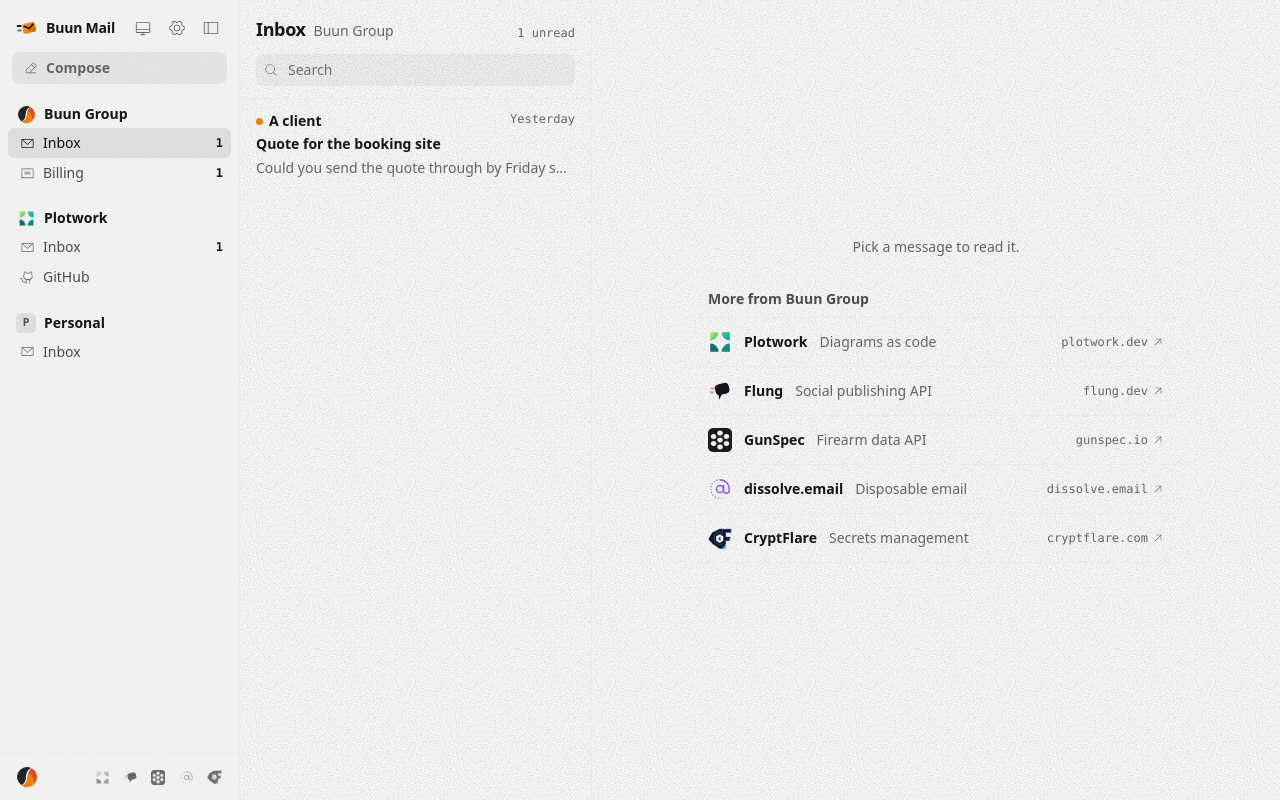
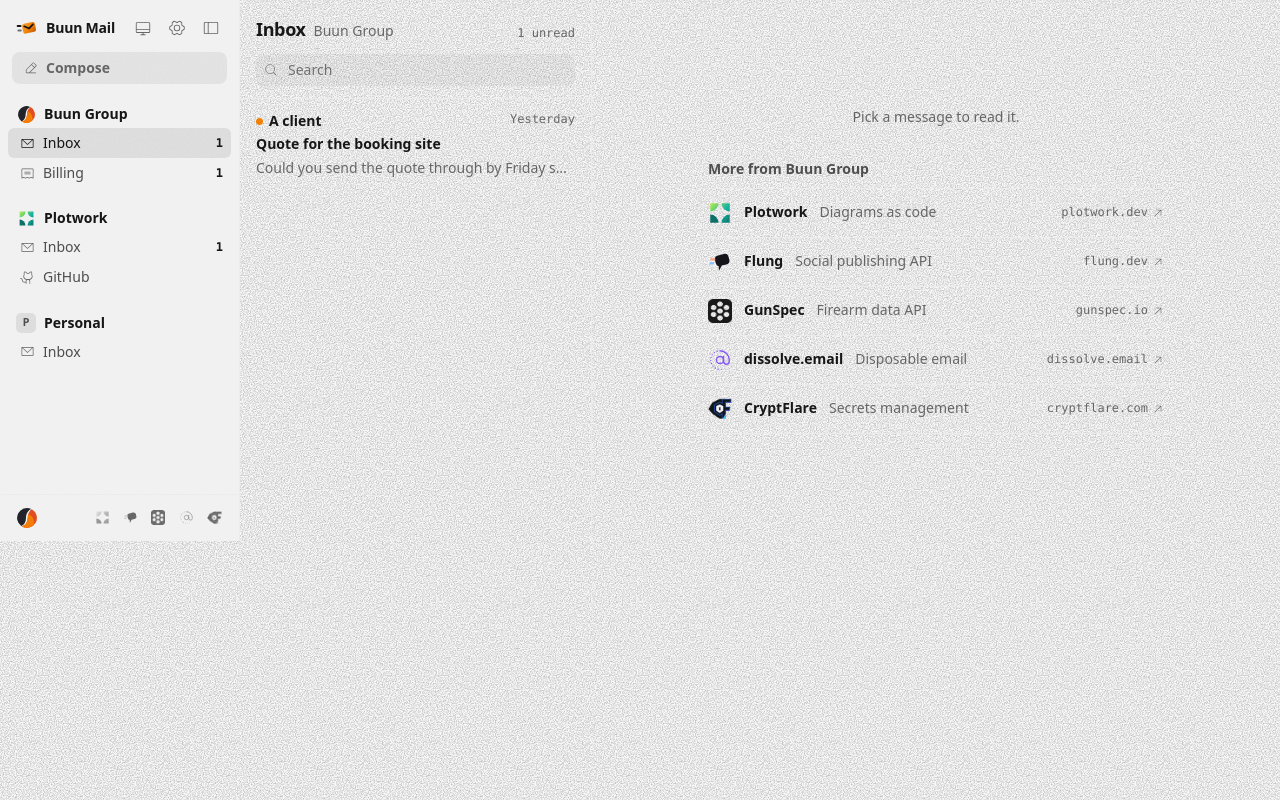
Before and after one commit to buun-group/buun-mail, a React (Vite) app in the folder apps/desktop/ui/: page / in a window 1280 px wide. Built offline with nearby package versions, Linux system fonts and the light colour scheme; a web font is replaced by a local one.

Commit message:
fix(ui): paper grain as real elements so the switch works in WebKitGTK
The grain was two body pseudo-elements; the desktop webview kept them on
screen after the switch. It is now a Grain component that is mounted or
unmounted, which every engine honours. A test checks both layers go.

```diff
--- a/apps/desktop/ui/src/App.tsx
+++ b/apps/desktop/ui/src/App.tsx
@@ -2,6 +2,7 @@ import { Splash } from '@buun-mail/brand/react'
 import { useCallback, useState } from 'react'
 import type { ReactNode } from 'react'
 
+import { Grain } from './components/Grain/Grain'
 import { MessageList } from './components/MessageList/MessageList'
 import { Reader } from './components/Reader/Reader'
 import { Settings } from './components/Settings/Settings'
@@ -67,6 +68,7 @@ export function App(): ReactNode {
         editing={editing}
         onEditing={setEditing}
       />
+      {preferences.grain && <Grain />}
       <Splash done={mailbox.ready} />
     </div>
   )
--- /dev/null
+++ b/apps/desktop/ui/src/components/Grain/Grain.css
@@ -0,0 +1,18 @@
+.grain {
+  position: fixed;
+  inset: 0;
+  background: var(--grain-image) 0 0 / 200px 200px;
+  filter: var(--grain-filter);
+  pointer-events: none;
+}
+
+.grain--under {
+  z-index: 0;
+  opacity: var(--grain-opacity);
+}
+
+.grain--over {
+  z-index: 100;
+  opacity: var(--grain-over-opacity);
+  mix-blend-mode: overlay;
+}
--- /dev/null
+++ b/apps/desktop/ui/src/components/Grain/Grain.tsx
@@ -0,0 +1,16 @@
+import type { ReactNode } from 'react'
+
+import './Grain.css'
+
+/**
+ * The paper grain: one layer under the panes and one blended over them, as on buungroup.com. Real elements rather
+ * than body pseudo-elements, so turning the grain off removes them in every engine, WebKitGTK included.
+ */
+export function Grain(): ReactNode {
+  return (
+    <>
+      <div className="grain grain--under" aria-hidden="true" />
+      <div className="grain grain--over" aria-hidden="true" />
+    </>
+  )
+}
--- a/apps/desktop/ui/src/hooks/usePreferences.ts
+++ b/apps/desktop/ui/src/hooks/usePreferences.ts
@@ -48,7 +48,7 @@ export interface Preferences {
 
 const ON_OFF = ['on', 'off'] as const
 
-/** Theme, density and grain, remembered per person and written to `<html data-theme data-density data-grain>`. */
+/** Theme, density, grain and sidebar, remembered per person. Theme and density are written to `<html data-theme data-density>`. */
 export function usePreferences(): Preferences {
   const [themePreference, setThemePreferenceState] = useState<ThemePreference>(() => read(STORAGE_KEYS.theme, THEME_PREFERENCES, 'system'))
   const [density, setDensityState] = useState<Density>(() => read(STORAGE_KEYS.density, DENSITIES, 'comfortable'))
@@ -60,8 +60,7 @@ export function usePreferences(): Preferences {
   useEffect(() => {
     document.documentElement.dataset['theme'] = theme
     document.documentElement.dataset['density'] = density
-    document.documentElement.dataset['grain'] = grain ? 'on' : 'off'
-  }, [theme, density, grain])
+  }, [theme, density])
 
   return {
     themePreference,
--- a/apps/desktop/ui/src/styles/app.css
+++ b/apps/desktop/ui/src/styles/app.css
@@ -3,6 +3,7 @@
   grid-template-columns: var(--sidebar-width) var(--list-width) minmax(0, 1fr);
   height: 100%;
   overflow: hidden;
+  isolation: isolate;
   transition: grid-template-columns var(--duration-normal) var(--ease-out);
 }
 
@@ -20,3 +21,9 @@
   --bm-splash-ground: var(--surface-body);
   color: var(--text-primary);
 }
+
+/* The panes sit over the under-grain. */
+.app > :not(.grain) {
+  position: relative;
+  z-index: 1;
+}
--- a/apps/desktop/ui/src/styles/base.css
+++ b/apps/desktop/ui/src/styles/base.css
@@ -22,34 +22,6 @@ body {
   line-height: 1.45;
   font-feature-settings: 'ss01', 'cv11';
   -webkit-font-smoothing: antialiased;
-}
-
-/* A fine grain under everything, and the same grain blended over it so flat panels carry the tooth too. Never takes a
-   press. The same treatment as buungroup.com. */
-body::before,
-body::after {
-  content: '';
-  position: fixed;
-  inset: 0;
-  background: var(--grain-image) 0 0 / 200px 200px;
-  filter: var(--grain-filter);
-  pointer-events: none;
-}
-
-body::before {
-  z-index: 0;
-  opacity: var(--grain-opacity);
-}
-
-body::after {
-  z-index: 100;
-  opacity: var(--grain-over-opacity);
-  mix-blend-mode: overlay;
-}
-
-#root {
-  position: relative;
-  z-index: 1;
 }
 
 button {
--- a/apps/desktop/ui/src/styles/tokens.css
+++ b/apps/desktop/ui/src/styles/tokens.css
@@ -186,11 +186,3 @@
   --row-pad: var(--space-2);
   --row-gap: 1px;
 }
-
-/* Paper grain off in settings. Set as variables, not by hiding the pseudo-elements: WebKit does not restyle a body
-   pseudo-element when an attribute on <html> changes, but it always follows a variable. */
-:root[data-grain='off'],
-:root[data-grain='off'][data-theme='dark'] {
-  --grain-opacity: 0;
-  --grain-over-opacity: 0;
-}
```
Also changed, not shown: 1 other file (tests, documents, lock files or other folders).
